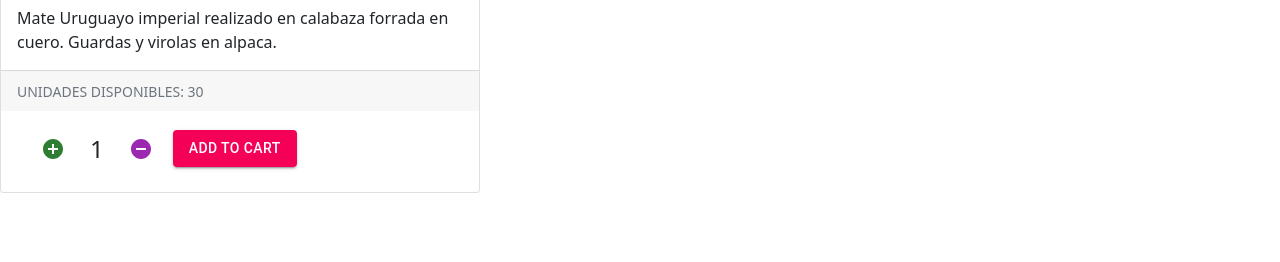
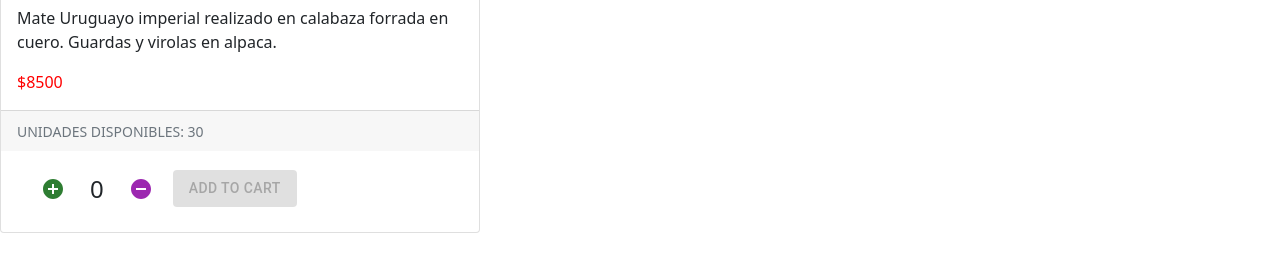
Before and after one commit to pabloMangiapani/altoMateEcommerce, a React (Create React App) app: page /item/110 in a window 1280 px wide. Shown: the part 478-740 px from the top of the page. Built offline with nearby package versions, Linux system fonts and the light colour scheme.

Commit message:
desafio eventos

```diff
--- a/src/App.js
+++ b/src/App.js
@@ -4,6 +4,8 @@ import Navbar from "./components/NavBar.js";
 import ItemListContainer from "./components/ItemListContainer.js";
 import ItemDetailContainer from "./components/ItemDetailContainer";
 import { BrowserRouter, Routes, Route } from "react-router-dom";
+import Cart from "./components/Cart";
+
 
 function App() {
   return (
@@ -13,6 +15,7 @@ function App() {
         <Route path="/" element={<ItemListContainer />} />
         <Route path="/category/:idCategory" element={<ItemListContainer />} />
         <Route path="/item/:idItem" element={<ItemDetailContainer />} />
+        <Route path='/cart' element={<Cart />} />
       </Routes>
     </BrowserRouter>
   );
--- /dev/null
+++ b/src/components/Cart.js
@@ -0,0 +1,9 @@
+const Cart = () => {
+    return (
+        <>
+            <h1>I'm Cart 🧉</h1>
+        </>
+    );
+}
+
+export default Cart;
--- /dev/null
+++ b/src/components/CheckOut.js
@@ -0,0 +1,17 @@
+import { Link } from 'react-router-dom'
+import { Button } from '@material-ui/core';
+
+
+
+const CheckOut = () => {
+    return (
+
+    <Link to='/cart' style={{textDecoration: "none"}}><Button variant="contained" color="secondary">CheckOut</Button></Link>
+
+);
+
+
+}
+
+
+export default CheckOut;
--- a/src/components/Item.js
+++ b/src/components/Item.js
@@ -1,9 +1,10 @@
 import { DescriptionOutlined, InfoOutlined, LocalOfferOutlined } from '@mui/icons-material';
 import { ProductContainer, Circle, Image, Info, Icon } from './styledComponents';
+import { Link } from 'react-router-dom';
 
 
 
-const Item = ({ name, stock, price, pictureUrl }) => {
+const Item = ({ id, name, stock, price, pictureUrl }) => {
     return (
         <ProductContainer>
             <Circle />
@@ -19,7 +20,7 @@ const Item = ({ name, stock, price, pictureUrl }) => {
                     <DescriptionOutlined /><strong>{name}</strong>
                 </Icon>
                 <Icon style={{cursor: "pointer"}}>
-                    <InfoOutlined />Details
+                <Link to={`/item/${id}`}><InfoOutlined />Details</Link>
                 </Icon>
             </Info>
         </ProductContainer>
--- a/src/components/ItemCount.js
+++ b/src/components/ItemCount.js
@@ -30,10 +30,14 @@ const ItemCount = ({ stock = 20, initial = 1, onAdd} ) => {
         <Button variant="text" onClick={addItem}><AddCircleOutlined color="success" /></Button>
         <ItemCounter>{count}</ItemCounter>
         <Button variant="text" onClick={removeItem}><RemoveCircleOutlined color="secondary" /></Button>
-
-        <div>
+        {
+            stock && count
+            ? <Button variant="contained" color="secondary" onClick={() => onAdd(count)}>Add to Cart</Button>
+            : <Button variant="contained" disabled>Add to Cart</Button>
+        }
+        {/* <div>
              <Button variant="contained" color="secondary" onClick={() => onAdd(count)}>Add to Cart</Button>
-        </div>
+        </div> */}
 
         </ItemCounterContainer>
     )
--- a/src/components/ItemDetail.js
+++ b/src/components/ItemDetail.js
@@ -1,13 +1,21 @@
 import ItemCount from "./ItemCount";
+import { Button } from '@material-ui/core';
+import { useState } from 'react';
+import { Link } from 'react-router-dom'
 // import { DetailContainer, WrapperDetail, ImgContainer, ImageDetail, InfoContainer, Title, Desc, Price } from './styledComponents';
 import "bootstrap/dist/css/bootstrap.min.css";
 import { Card } from "react-bootstrap";
+import CheckOut from "./CheckOut";
+
 
 
 
 const ItemDetail = ({ item }) => {
+  const [itemCount, setItemCount] = useState(0);
+
   const onAdd = (qty) => {
     alert("You have selected " + qty + " items.");
+    setItemCount(qty);
   };
   const tab = <>&nbsp;</>;
 
@@ -20,13 +28,19 @@ const ItemDetail = ({ item }) => {
             <Card.Body>
               <Card.Title>{item.name}</Card.Title>
               <Card.Text>{item.description}</Card.Text>
+              <Card.Text style={{color: 'red'}}>${item.price}</Card.Text>
             </Card.Body>
             <Card.Footer>
               <small className="text-muted">UNIDADES DISPONIBLES:{tab}
                 {item.stock}
               </small>
             </Card.Footer>
-            <ItemCount stock={item.stock} initial={1} onAdd={onAdd} />
+            {
+                itemCount === 0
+                ? <ItemCount stock={item.stock} initial={itemCount} onAdd={onAdd} />
+                : <CheckOut />
+            }
+            {/* <ItemCount stock={item.stock} initial={1} onAdd={onAdd} /> */}
           </Card>
 
        :
--- a/src/components/ItemList.js
+++ b/src/components/ItemList.js
@@ -6,7 +6,7 @@ const ItemList = ({ items }) => {
         <ProductsContainer>
         {
             items.length > 0
-            ? items.map(item => <Item key={item.id} name={item.name} price={item.price} pictureUrl={item.image[0]} stock={item.stock} />)
+            ? items.map(item => <Item key={item.id} id={item.id} name={item.name} price={item.price} pictureUrl={item.image[0]} stock={item.stock} />)
             : <p>Cargando...</p>
         }
         </ProductsContainer>
```
